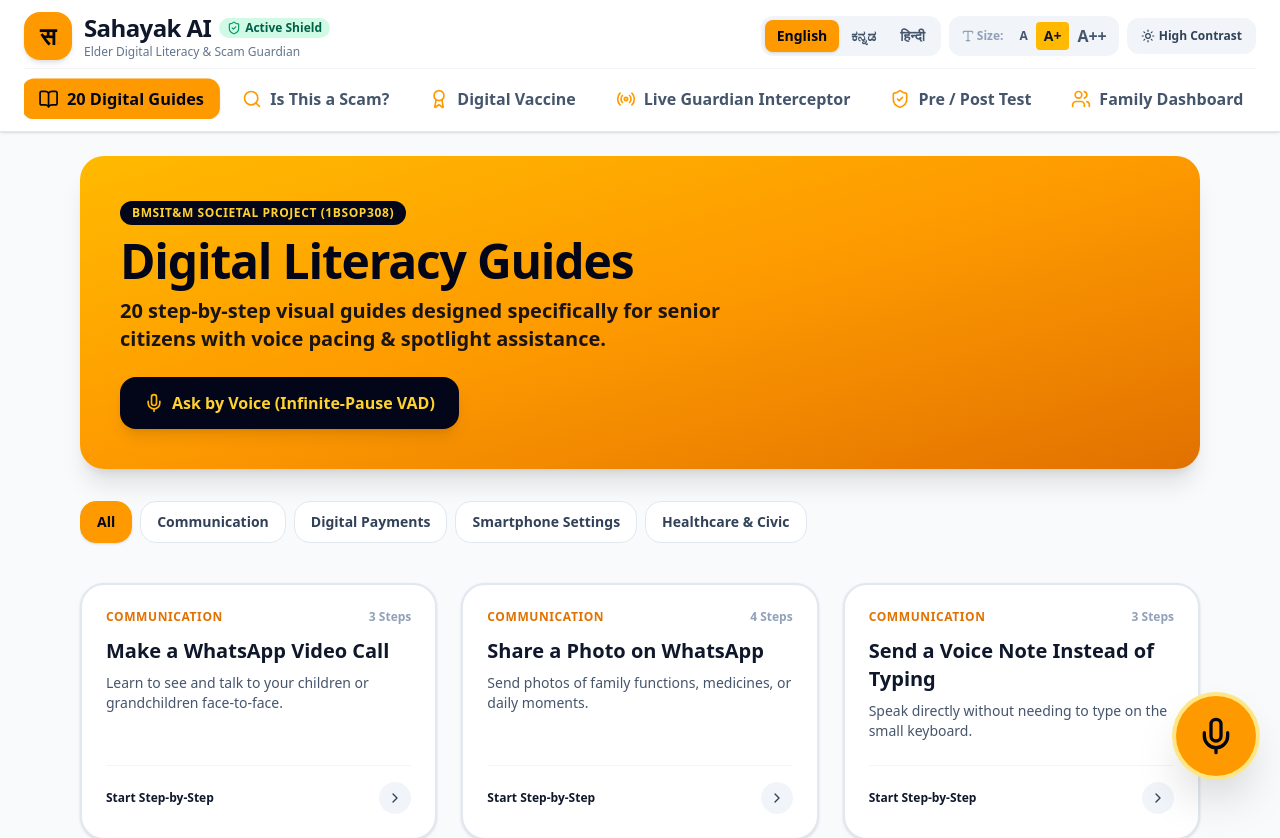
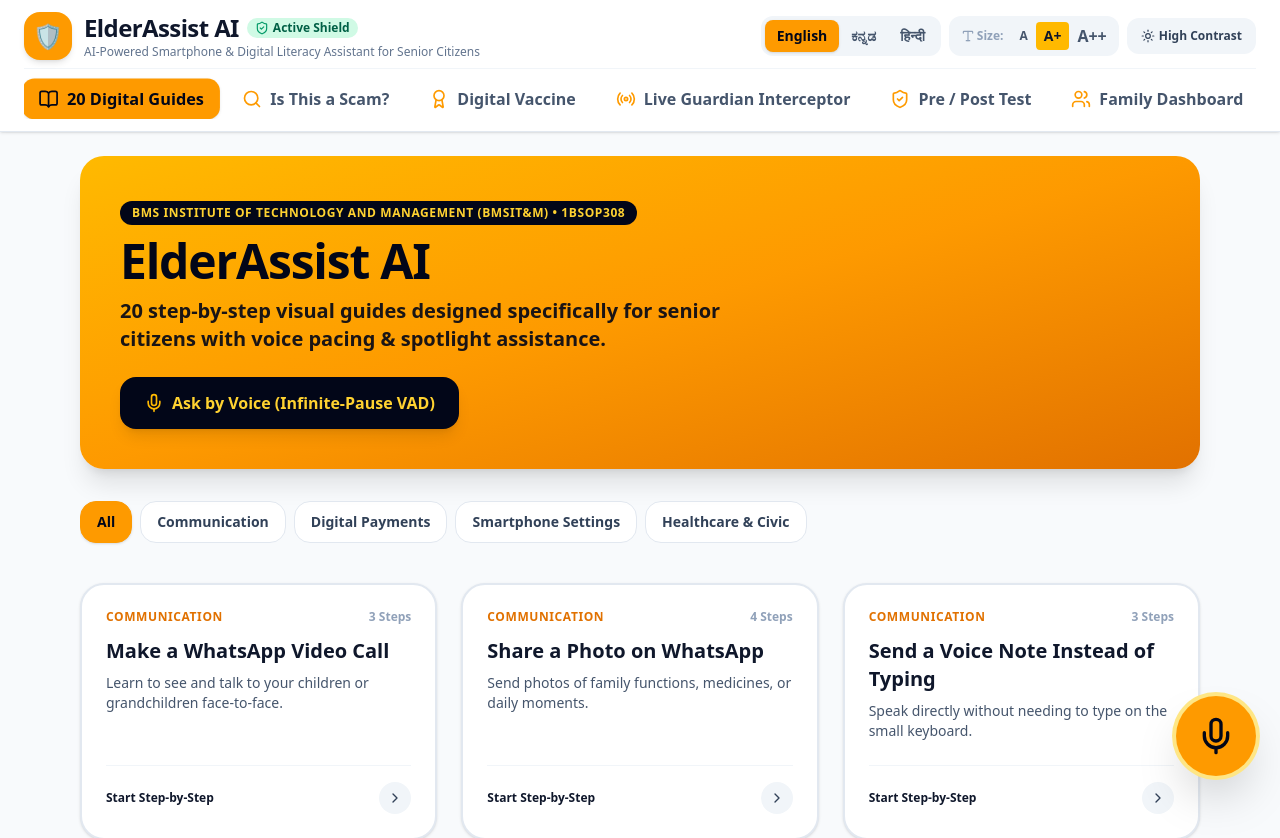
Before and after one commit to kulkarnishamanth4-ux/senior-citizen-digital-literacy, a React (Vite) app in the folder client/: page / in a window 1280 px wide. Shown: the top 838 px of the page. Built offline with nearby package versions, Linux system fonts and the light colour scheme.

Commit message:
refactor: decouple app name and branding into centralized config file (client/src/config/appConfig.js)

```diff
--- a/client/index.html
+++ b/client/index.html
@@ -4,7 +4,7 @@
     <meta charset="UTF-8" />
     <link rel="icon" type="image/svg+xml" href="/favicon.svg" />
     <meta name="viewport" content="width=device-width, initial-scale=1.0" />
-    <title>client</title>
+    <title>Senior Smartphone &amp; Digital Literacy Assistant | BMSIT&amp;M</title>
   </head>
   <body>
     <div id="root"></div>
--- a/client/src/App.jsx
+++ b/client/src/App.jsx
@@ -24,6 +24,7 @@ import CaregiverDashboard from './components/CaregiverDashboard';
 import { TASK_GUIDES } from './data/guides';
 import { guardianService } from './services/guardianService';
 import { speechService } from './services/speechService';
+import { APP_CONFIG } from './config/appConfig';
 
 export default function App() {
   const [language, setLanguage] = useState('en'); // 'en' | 'kn' | 'hi'
@@ -34,10 +35,12 @@ export default function App() {
   const [selectedCategory, setSelectedCategory] = useState('All');
   const [isVoiceOpen, setIsVoiceOpen] = useState(false);
 
-  // Persistence State
+  const prefix = APP_CONFIG.storagePrefix;
+
+  // Persistence State using configurable prefix
   const [completedGuides, setCompletedGuides] = useState(() => {
     try {
-      return JSON.parse(localStorage.getItem('sahayak_completed_guides')) || [];
+      return JSON.parse(localStorage.getItem(`${prefix}completed_guides`)) || [];
     } catch {
       return [];
     }
@@ -45,7 +48,7 @@ export default function App() {
 
   const [earnedBadges, setEarnedBadges] = useState(() => {
     try {
-      return JSON.parse(localStorage.getItem('sahayak_earned_badges')) || [];
+      return JSON.parse(localStorage.getItem(`${prefix}earned_badges`)) || [];
     } catch {
       return [];
     }
@@ -53,7 +56,7 @@ export default function App() {
 
   const [evaluationData, setEvaluationData] = useState(() => {
     try {
-      return JSON.parse(localStorage.getItem('sahayak_evaluation_data')) || null;
+      return JSON.parse(localStorage.getItem(`${prefix}evaluation_data`)) || null;
     } catch {
       return null;
     }
@@ -70,7 +73,7 @@ export default function App() {
     if (!completedGuides.includes(guideId)) {
       const updated = [...completedGuides, guideId];
       setCompletedGuides(updated);
-      localStorage.setItem('sahayak_completed_guides', JSON.stringify(updated));
+      localStorage.setItem(`${prefix}completed_guides`, JSON.stringify(updated));
     }
     setActiveGuide(null);
   };
@@ -79,13 +82,13 @@ export default function App() {
     if (!earnedBadges.includes(badgeId)) {
       const updated = [...earnedBadges, badgeId];
       setEarnedBadges(updated);
-      localStorage.setItem('sahayak_earned_badges', JSON.stringify(updated));
+      localStorage.setItem(`${prefix}earned_badges`, JSON.stringify(updated));
     }
   };
 
   const handleSaveEvaluation = (data) => {
     setEvaluationData(data);
-    localStorage.setItem('sahayak_evaluation_data', JSON.stringify(data));
+    localStorage.setItem(`${prefix}evaluation_data`, JSON.stringify(data));
   };
 
   const categories = ['All', 'Communication', 'Digital Payments', 'Smartphone Settings', 'Healthcare & Civic'];
@@ -93,6 +96,8 @@ export default function App() {
   const filteredGuides = selectedCategory === 'All'
     ? TASK_GUIDES
     : TASK_GUIDES.filter(g => g.category === selectedCategory);
+
+  const brandHeading = APP_CONFIG.brandName[language] || APP_CONFIG.brandName.en;
 
   return (
     <div className="min-h-screen flex flex-col bg-slate-50 dark:bg-slate-950 text-slate-900 dark:text-slate-100 transition-colors">
@@ -130,10 +135,10 @@ export default function App() {
                 <div className="bg-gradient-to-br from-amber-400 via-amber-500 to-amber-600 rounded-3xl p-6 sm:p-10 text-slate-950 shadow-xl mb-8 relative overflow-hidden">
                   <div className="max-w-2xl">
                     <span className="inline-flex items-center px-3 py-1 rounded-full text-xs font-black bg-slate-950 text-amber-300 uppercase tracking-wider mb-3">
-                      BMSIT&M Societal Project (1BSOP308)
+                      {APP_CONFIG.academic.institution} • {APP_CONFIG.academic.courseCode}
                     </span>
                     <h2 className="text-3xl sm:text-5xl font-black tracking-tight mb-3">
-                      {language === 'kn' ? "ಡಿಜಿಟಲ್ ಸಹಾಯಕ್" : language === 'hi' ? "डिजिटल सहायक" : "Digital Literacy Guides"}
+                      {brandHeading}
                     </h2>
                     <p className="text-base sm:text-xl font-bold opacity-90 mb-6">
                       {language === 'kn'
--- a/client/src/components/CaregiverDashboard.jsx
+++ b/client/src/components/CaregiverDashboard.jsx
@@ -117,7 +117,7 @@ export default function CaregiverDashboard({
           <div className="p-8 text-center text-slate-500 dark:text-slate-400">
             <CheckCircle className="w-12 h-12 mx-auto text-emerald-500 mb-2" />
             <p className="font-bold text-base">No active security threats or coercion events detected.</p>
-            <p className="text-xs text-slate-400">When Sahayak intercepts a suspicious call or masks an OTP, details appear here instantly.</p>
+            <p className="text-xs text-slate-400">When the guardian intercepts a suspicious call or masks an OTP, details appear here instantly.</p>
           </div>
         ) : (
           <div className="space-y-3">
--- a/client/src/components/Navbar.jsx
+++ b/client/src/components/Navbar.jsx
@@ -4,13 +4,13 @@ import {
   Volume2,
   Type,
   Sun,
-  Moon,
   Users,
   BookOpen,
   Search,
   Award,
   Radio
 } from 'lucide-react';
+import { APP_CONFIG } from '../config/appConfig';
 
 export default function Navbar({
   language,
@@ -23,11 +23,8 @@ export default function Navbar({
   setActiveTab,
   unreadAlertCount
 }) {
-  const titles = {
-    en: { brand: 'Sahayak AI', sub: 'Elder Digital Literacy & Scam Guardian' },
-    kn: { brand: 'ಸಹಾಯಕ್ AI', sub: 'ಹಿರಿಯ ನಾಗರಿಕರ ಡಿಜಿಟಲ್ ರಕ್ಷಕ' },
-    hi: { brand: 'सहायक AI', sub: 'वरिष्ठ नागरिक डिजिटल सुरक्षा साथी' }
-  };
+  const brandTitle = APP_CONFIG.brandName[language] || APP_CONFIG.brandName.en;
+  const subTitle = APP_CONFIG.subtitle[language] || APP_CONFIG.subtitle.en;
 
   const navItems = [
     { id: 'guides', label: { en: '20 Digital Guides', kn: 'ಮಾರ್ಗದರ್ಶಿಗಳು', hi: 'डिजिटल गाइड' }, icon: BookOpen },
@@ -46,12 +43,12 @@ export default function Navbar({
           {/* Logo & Branding */}
           <div className="flex items-center space-x-3 cursor-pointer" onClick={() => setActiveTab('guides')}>
             <div className="w-12 h-12 rounded-2xl bg-amber-500 text-slate-950 flex items-center justify-center font-black text-2xl shadow-md">
-              स
+              {APP_CONFIG.logoInitial}
             </div>
             <div>
               <div className="flex items-center space-x-2">
                 <h1 className="text-2xl font-black tracking-tight text-slate-900 dark:text-white">
-                  {titles[language]?.brand || 'Sahayak AI'}
+                  {brandTitle}
                 </h1>
                 <span className="inline-flex items-center px-2 py-0.5 rounded-full text-xs font-bold bg-emerald-100 text-emerald-800 dark:bg-emerald-950/80 dark:text-emerald-300">
                   <ShieldCheck className="w-3.5 h-3.5 mr-1 text-emerald-600 dark:text-emerald-400" />
@@ -59,7 +56,7 @@ export default function Navbar({
                 </span>
               </div>
               <p className="text-xs text-slate-500 dark:text-slate-400 font-medium">
-                {titles[language]?.sub}
+                {subTitle}
               </p>
             </div>
           </div>
--- a/client/src/components/PrePostTest.jsx
+++ b/client/src/components/PrePostTest.jsx
@@ -73,7 +73,7 @@ export default function PrePostTest({ language, onSaveEvaluation }) {
                 </span>
               </div>
               <p className="text-sm sm:text-base text-slate-600 dark:text-slate-400 font-medium">
-                Syllabus Verification Metric: Empirically measures scam-identification capability before and after using Sahayak AI.
+                Syllabus Verification Metric: Empirically measures scam-identification capability before and after using the Assistant.
               </p>
             </div>
           </div>
@@ -99,7 +99,7 @@ export default function PrePostTest({ language, onSaveEvaluation }) {
                 : 'text-slate-600 dark:text-slate-300'
             }`}
           >
-            Phase 2: Post-Test (After Sahayak Training)
+            Phase 2: Post-Test (After Guided Training)
           </button>
           <button
             onClick={() => setActiveStage('results')}
@@ -168,7 +168,7 @@ export default function PrePostTest({ language, onSaveEvaluation }) {
       {activeStage === 'post' && (
         <div className="space-y-6">
           <div className="p-4 rounded-2xl bg-emerald-50 dark:bg-emerald-950/40 border border-emerald-300 text-emerald-900 dark:text-emerald-200 text-sm font-medium">
-            <strong>Post-Test Instructions:</strong> After using the Sahayak guides and Digital Vaccine simulations, answer these fresh scenarios to measure your reflex improvement!
+            <strong>Post-Test Instructions:</strong> After using the step-by-step guides and Digital Vaccine simulations, answer these fresh scenarios to measure your reflex improvement!
           </div>
 
           {POST_TEST_QUESTIONS.map((q, qIndex) => (
--- a/client/src/components/VoiceAssistantModal.jsx
+++ b/client/src/components/VoiceAssistantModal.jsx
@@ -223,7 +223,7 @@ export default function VoiceAssistantModal({
             <div className="mt-3 p-3 bg-emerald-50 dark:bg-emerald-950/60 rounded-xl border border-emerald-300 dark:border-emerald-800 text-emerald-900 dark:text-emerald-200 text-left">
               <div className="flex items-center space-x-1.5 text-xs font-bold uppercase tracking-wider mb-1 text-emerald-700 dark:text-emerald-400">
                 <Volume2 className="w-3.5 h-3.5" />
-                <span>Sahayak Spoken Response</span>
+                <span>Assistant Spoken Response</span>
               </div>
               <p className="text-base font-medium">{assistantReply}</p>
             </div>
--- /dev/null
+++ b/client/src/config/appConfig.js
@@ -0,0 +1,42 @@
+/**
+ * Global Application Configuration
+ * Change the name, branding, or institution details here in ONE place.
+ */
+
+// Reads from optional environment variable or falls back to standard academic title
+const customName = import.meta.env.VITE_APP_NAME || "ElderAssist AI";
+
+export const APP_CONFIG = {
+  // Primary App Name (English)
+  name: customName,
+
+  // Short initials or symbol for the logo icon
+  logoInitial: "🛡️",
+
+  // Multilingual Brand Names
+  brandName: {
+    en: customName,
+    kn: "ಡಿಜಿಟಲ್ ರಕ್ಷಕ",
+    hi: "डिजिटल साथी"
+  },
+
+  // Multilingual Subtitles / Taglines
+  subtitle: {
+    en: "AI-Powered Smartphone & Digital Literacy Assistant for Senior Citizens",
+    kn: "ಹಿರಿಯ ನಾಗರಿಕರ ಸ್ಮಾರ್ಟ್‌ಫೋನ್ & ಡಿಜಿಟಲ್ ಸಾಕ್ಷರತಾ ರಕ್ಷಕ",
+    hi: "वरिष्ठ नागरिकों के लिए डिजिटल साक्षरता एवं सुरक्षा सहायक"
+  },
+
+  // Project Academic Metadata
+  academic: {
+    institution: "BMS Institute of Technology and Management (BMSIT&M)",
+    department: "Department of Computer Science and Engineering",
+    courseCode: "1BSOP308",
+    scheme: "2025 Scheme",
+    academicYear: "2026-27",
+    category: "Education; Community Welfare; Public Safety"
+  },
+
+  // Storage key prefix to prevent collision
+  storagePrefix: "senior_literacy_"
+};
```
Also changed, not shown: 2 other files (tests, documents, lock files or other folders).
